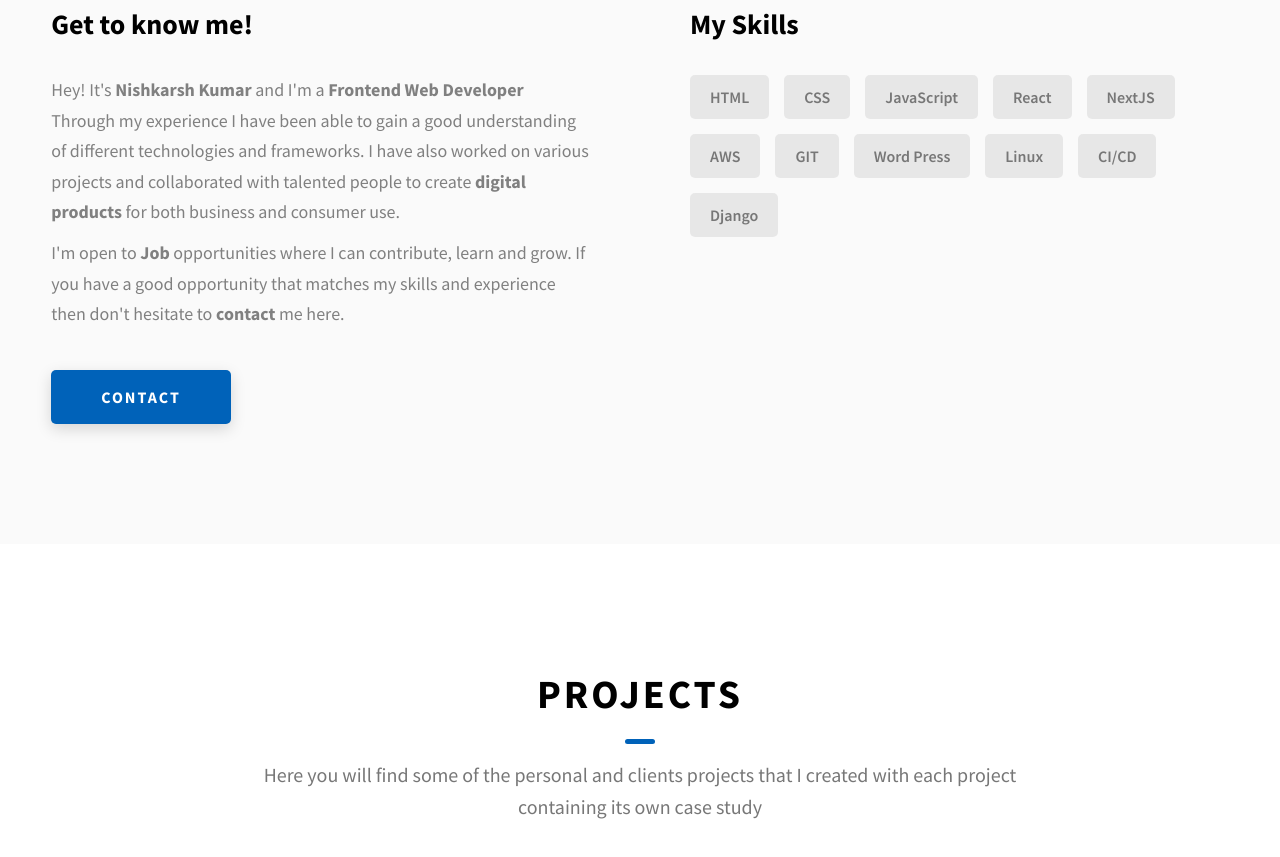
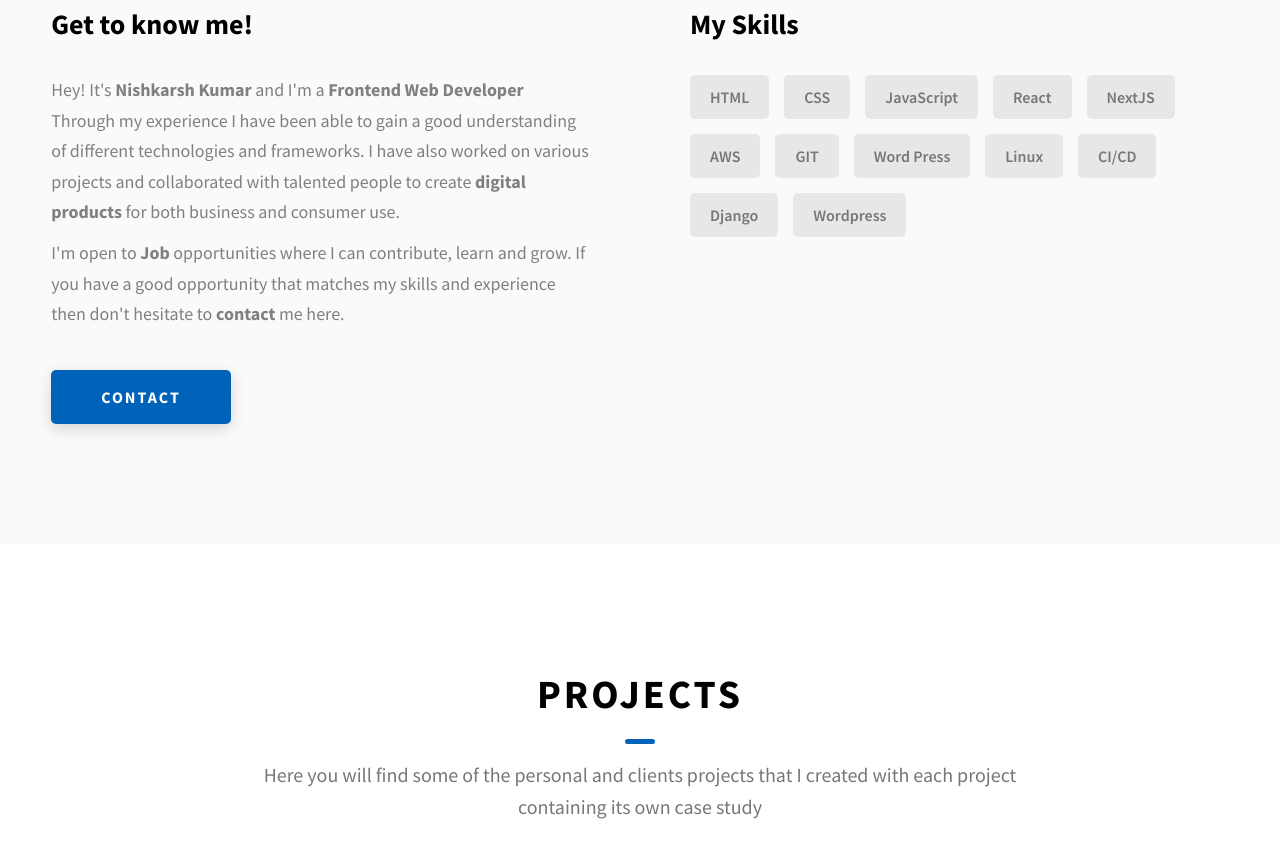
Before and after one commit to nishkarsh123/Portfolio, a website: page index.html in a window 1280 px wide. Shown: the part 1166-2023 px from the top of the page. Drawn offline with Linux system fonts and the light colour scheme.

Commit message:
Update index.html

```diff
--- a/index.html
+++ b/index.html
@@ -191,6 +191,7 @@
               <div class="skills__skill">Linux</div>
               <div class="skills__skill">CI/CD</div>
               <div class="skills__skill">Django</div>
+              <div class="skills__skill">Wordpress</div>
             </div>
           </div>
         </div>
```
